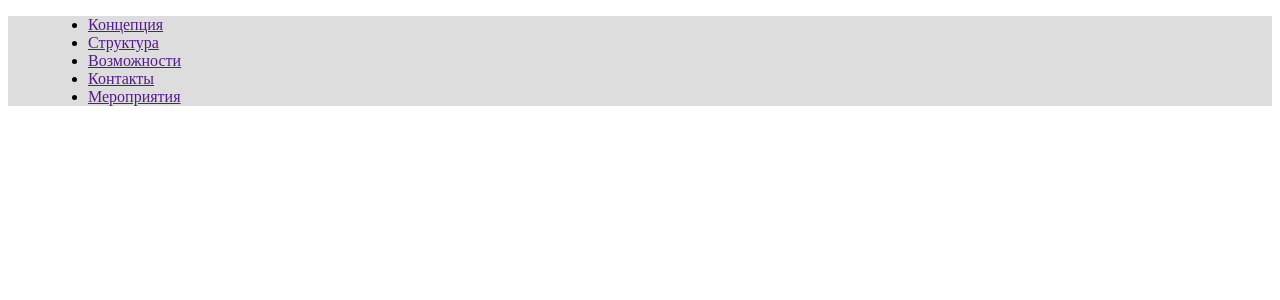
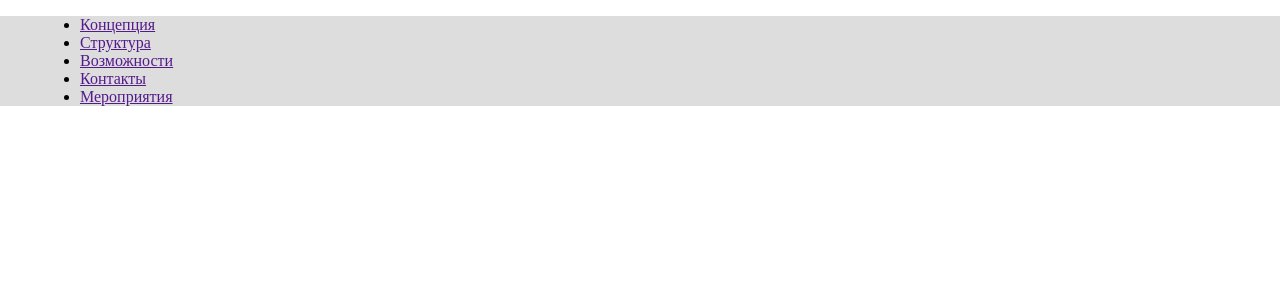
Before and after one commit to olimp-web/olimp-union.com, a PHP site: page / in a window 1280 px wide. Shown: the top 300 px of the page. Run offline with PHP 8.4, Linux system fonts and the light colour scheme.

Commit message:
delete body margin

```diff
--- a/css/style.css
+++ b/css/style.css
@@ -1,3 +1,7 @@
+body{
+ margin: 0;
+}
+
 menu {
   background-color: #dddddd;
 }
```
